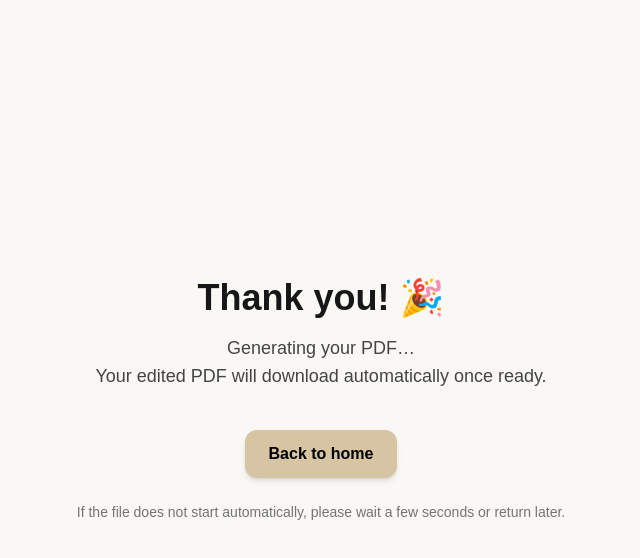
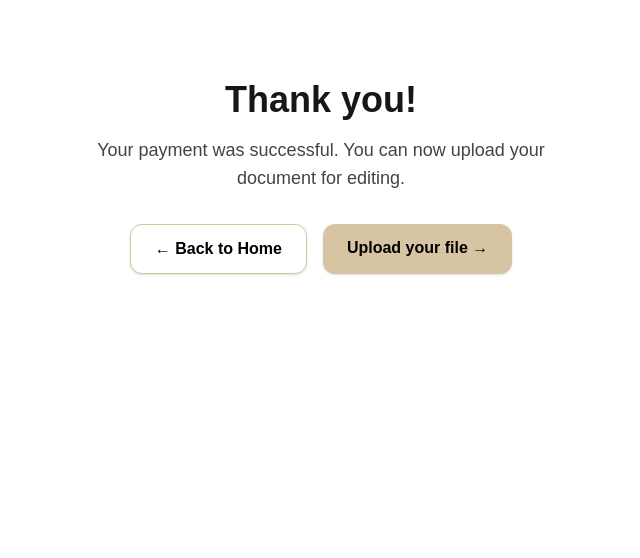
Before and after one commit to kaltriumsystems-hue/kaltrium-site-main, a Next.js app: page /success in a window 1280 px wide. Shown: the top 558 px of the page, without its empty margins (319-959 px from the left). Built offline with nearby package versions, Linux system fonts and the light colour scheme; no server answers.

Commit message:
Update page.tsx

```diff
--- a/src/app/success/page.tsx
+++ b/src/app/success/page.tsx
@@ -1,54 +1,27 @@
-"use client";
-import { useEffect, useState } from "react";
-
 export default function SuccessPage() {
-  const [status, setStatus] = useState("Generating your PDF…");
-
-  useEffect(() => {
-    const checkInterval = setInterval(async () => {
-      try {
-        const res = await fetch(
-          `${process.env.NEXT_PUBLIC_KALTRIUM_API_URL}/status`,
-          { cache: "no-store" }
-        );
-
-        const data = await res.json();
-
-        if (data?.ready && data?.url) {
-          setStatus("Your PDF is ready! Downloading…");
-
-          // Автотриггер скачивания
-          window.location.href = data.url;
-          clearInterval(checkInterval);
-        }
-      } catch (e) {
-        console.log("Status check error:", e);
-      }
-    }, 5000); // каждые 5 секунд
-
-    return () => clearInterval(checkInterval);
-  }, []);
-
   return (
-    <main className="min-h-screen flex flex-col items-center justify-center px-6 text-center bg-[#faf8f4]">
-      <h1 className="text-4xl font-semibold mb-4">Thank you! 🎉</h1>
-      <p className="text-lg text-[#444] max-w-xl">
-        {status}
-        <br />
-        Your edited PDF will download automatically once ready.
+    <main className="max-w-xl mx-auto text-center px-6 pt-20 pb-24">
+      <h1 className="text-4xl font-semibold mb-4">Thank you!</h1>
+      <p className="text-lg text-[#444] mb-6">
+        Your payment was successful.
+        You can now upload your document for editing.
       </p>
 
-      <a
-        href="/"
-        className="mt-10 inline-block rounded-xl bg-[#d6c4a3] px-6 py-3 font-semibold text-black shadow-md hover:shadow-lg transition"
-      >
-        Back to home
-      </a>
+      <div className="flex justify-center gap-4 mt-8">
+        <a
+          href="/"
+          className="inline-block rounded-xl bg-white border border-[#d6c4a3] text-black px-6 py-3 font-semibold shadow-sm hover:bg-[#faf8f4]"
+        >
+          ← Back to Home
+        </a>
 
-      <p className="mt-6 text-sm text-neutral-500">
-        If the file does not start automatically, please wait a few seconds or
-        return later.
-      </p>
+        <a
+          href="/upload"
+          className="inline-block rounded-xl bg-[#d6c4a3] text-black px-6 py-3 font-semibold shadow hover:bg-[#e7d9bf]"
+        >
+          Upload your file →
+        </a>
+      </div>
     </main>
   );
 }
```
